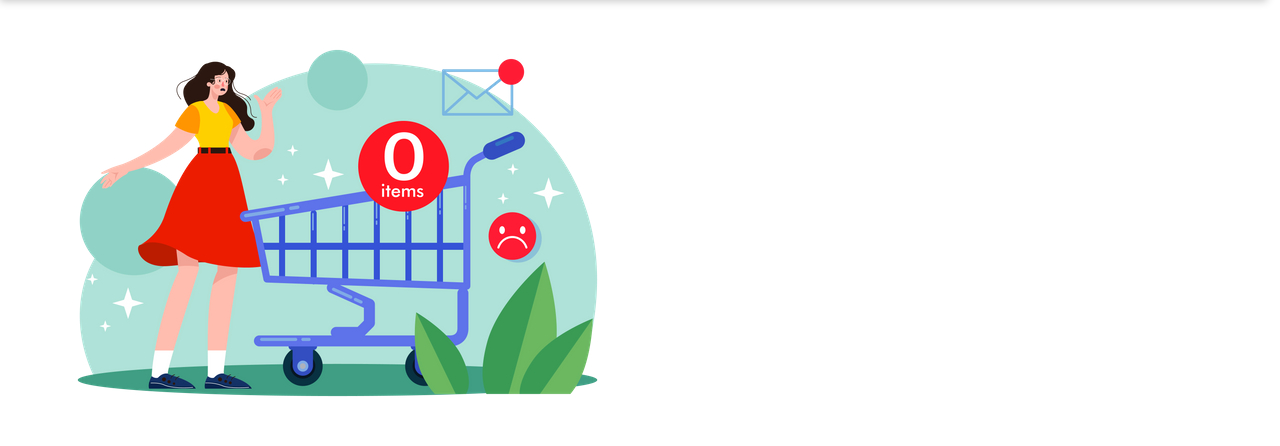
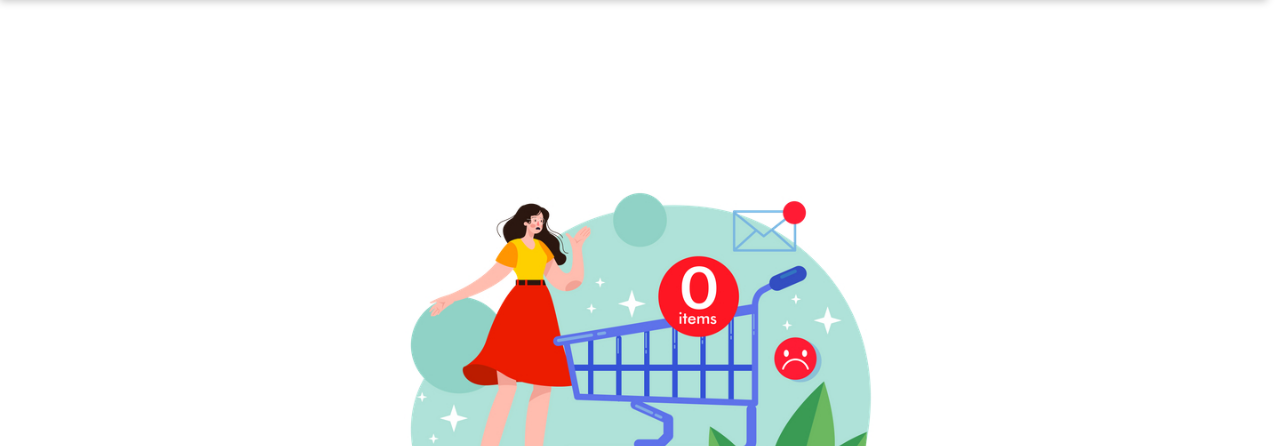
Before and after one commit to Ashita-23/Swiggy_Clone_Repo, a React app: page /cart in a window 1280 px wide. Shown: the part 66-512 px from the top of the page. Built offline with nearby package versions, Linux system fonts and the light colour scheme.

Commit message:
added css style for empty-cart element

```diff
--- a/src/BodyComponents/CartComponents/Cart.css
+++ b/src/BodyComponents/CartComponents/Cart.css
@@ -54,3 +54,17 @@ align-items: center;
 justify-content: center;
 
 }
+
+.empty-cart-error{
+    height: auto    ;
+    min-height: 92vh;
+    /* border: 1px solid red; */
+    display: flex;
+    flex-direction: column;
+    align-items: center;
+    justify-content: center;
+}
+
+.empty-cart-img{
+    height: 25rem;
+}
```
